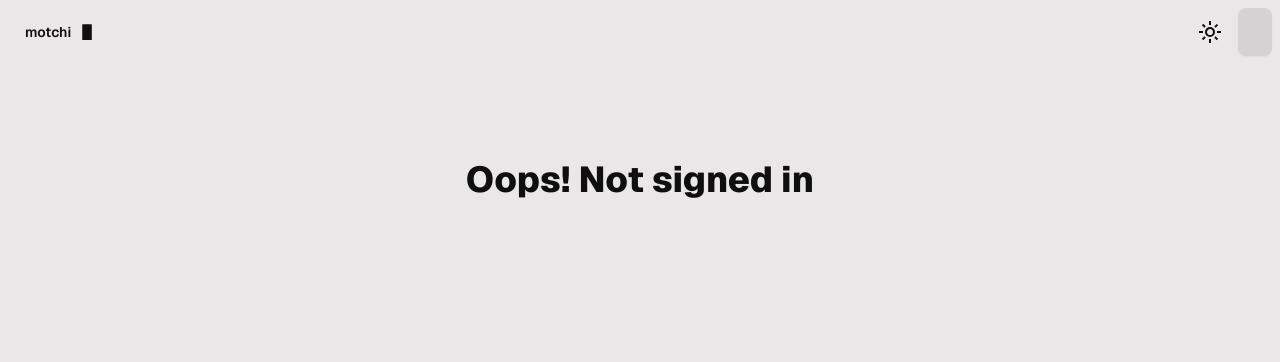
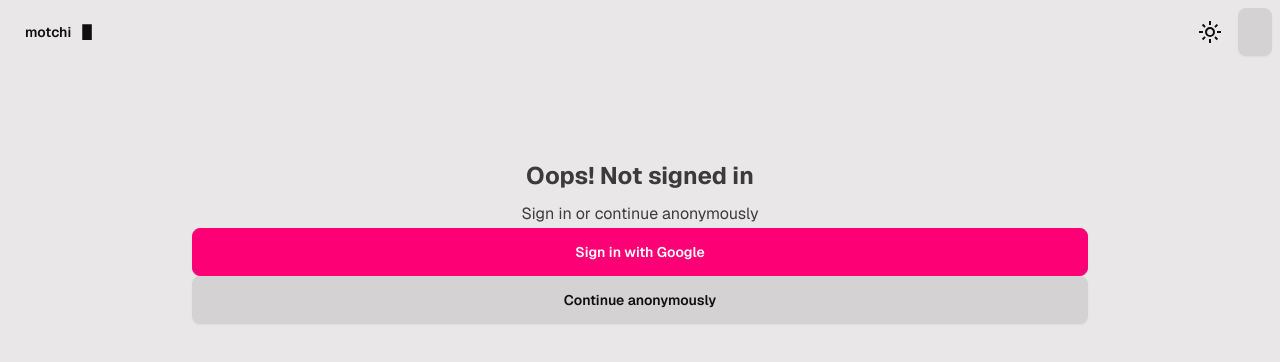
Before and after one commit to yhakamay/todo, a Next.js app: page / in a window 1280 px wide. Shown: the top 362 px of the page. Built offline with nearby package versions, Linux system fonts and the light colour scheme; no server answers.

Commit message:
update page.tsx
add updated LoginButton

```diff
--- a/src/app/page.tsx
+++ b/src/app/page.tsx
@@ -1,6 +1,7 @@
 "use client";
 
 import FailedToFetchAlert from "@/components/failed-to-fetch-alert";
+import { LoginButton } from "@/components/login-button";
 import NewTodoFields from "@/components/new-todo-fields";
 import TodoCardList from "@/components/todo-card-list";
 import TodoCardListSkeleton from "@/components/todo-card-list-skeleton";
@@ -27,7 +28,24 @@ export default function Home() {
   }
 
   if (!user) {
-    return <h1>Oops! Not signed in</h1>;
+    return (
+      <div className="not-prose w-full max-w-4xl flex flex-col">
+        <h1 className="text-2xl font-bold text-center mb-2">
+          Oops! Not signed in
+        </h1>
+        <p className="text-center">Sign in or continue anonymously</p>
+        <LoginButton
+          title="Sign in with Google"
+          style="primary"
+          method={"google"}
+        />
+        <LoginButton
+          title="Continue anonymously"
+          style="link"
+          method={"anonymous"}
+        />
+      </div>
+    );
   }
 
   if (error || errorAuthState) {
```
